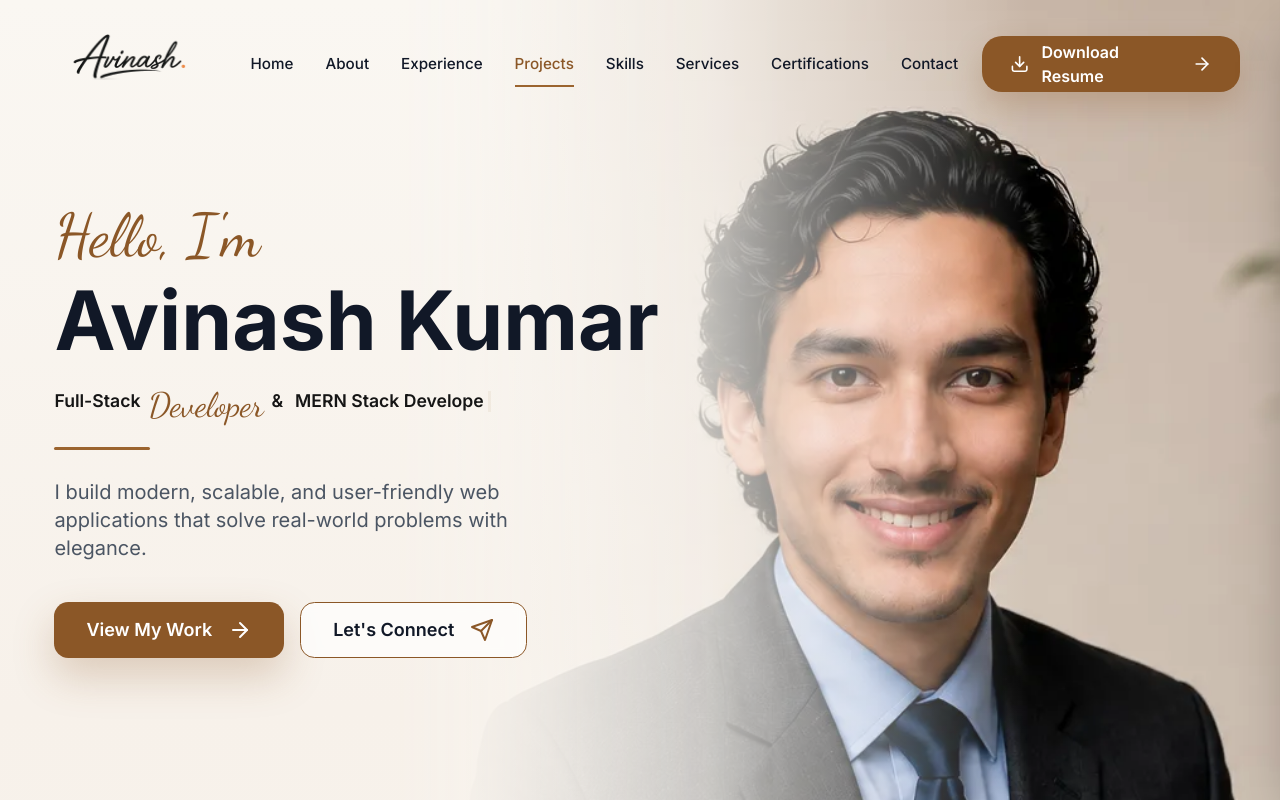
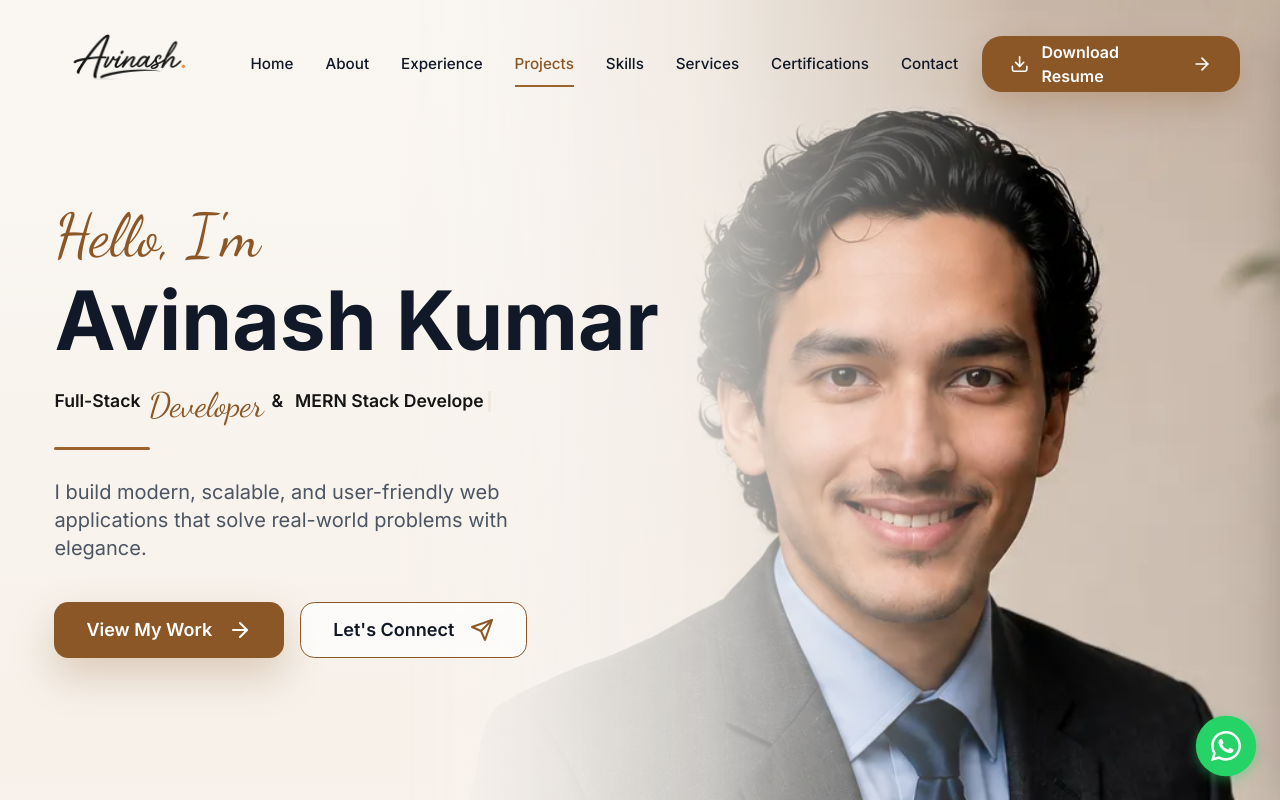
Before and after one commit to avinash-kumar-101/avinash.dev, a React (Vite) app: page / in a window 1280 px wide. Shown: the top 800 px of the page. Built offline with nearby package versions, Linux system fonts and the light colour scheme.

Commit message:
Whatsapp icon updated

```diff
--- a/src/App.jsx
+++ b/src/App.jsx
@@ -2,6 +2,7 @@ import React, { lazy, Suspense } from "react"
 import Navbar from "./components/layout/Navbar"
 import Hero from "./sections/Hero"
 import Preloader from "./components/ui/Preloader"
+import WhatsAppButton from "./components/ui/WhatsAppButton"
 
 // Lazy load sections below the fold
 const About = lazy(() => import("./sections/About"))
@@ -60,6 +61,8 @@ function App() {
       <Suspense fallback={null}>
         <Footer />
       </Suspense>
+
+      <WhatsAppButton />
     </div>
   )
 }
--- /dev/null
+++ b/src/components/ui/WhatsAppButton.jsx
@@ -0,0 +1,54 @@
+import React, { useState, useEffect } from 'react';
+import { motion } from 'framer-motion';
+import { FaWhatsapp } from 'react-icons/fa';
+
+const WhatsAppButton = () => {
+  const [isPulsing, setIsPulsing] = useState(true);
+
+  useEffect(() => {
+    // Pulse for the first 8 seconds, then remain static
+    const timer = setTimeout(() => {
+      setIsPulsing(false);
+    }, 8000);
+    return () => clearTimeout(timer);
+  }, []);
+
+  const phoneNumber = "9934889491";
+  const message = "Hi Avinash, I came across your portfolio and would like to connect.";
+  const whatsappUrl = `https://wa.me/${phoneNumber}?text=${encodeURIComponent(message)}`;
+
+  return (
+    <motion.div
+      initial={{ opacity: 0, y: 20 }}
+      animate={{ opacity: 1, y: 0 }}
+      transition={{ duration: 0.6, ease: [0.22, 1, 0.36, 1], delay: 1 }}
+      className="fixed z-[99] bottom-[20px] right-[20px] md:bottom-[24px] md:right-[24px] flex"
+    >
+      <motion.div
+        animate={
+          isPulsing
+            ? { scale: [1, 1.05, 1] }
+            : { scale: 1 }
+        }
+        transition={
+          isPulsing
+            ? { duration: 2.5, repeat: Infinity, ease: "easeInOut", delay: 1.6 }
+            : { duration: 0.3 }
+        }
+        className="flex"
+      >
+        <a
+          href={whatsappUrl}
+          target="_blank"
+          rel="noopener noreferrer"
+          className="relative flex items-center justify-center w-[56px] h-[56px] md:w-[60px] md:h-[60px] rounded-full bg-[#25D366] text-white shadow-[0_4px_12px_rgba(37,211,102,0.4)] hover:scale-[1.08] hover:-translate-y-[3px] hover:shadow-[0_6px_16px_rgba(37,211,102,0.5)] transition-all duration-[250ms] ease-out focus:outline-none focus-visible:ring-2 focus-visible:ring-offset-2 focus-visible:ring-[#25D366]"
+          aria-label="Chat with me on WhatsApp"
+        >
+          <FaWhatsapp className="w-8 h-8 md:w-[34px] md:h-[34px]" />
+        </a>
+      </motion.div>
+    </motion.div>
+  );
+};
+
+export default WhatsAppButton;
```
